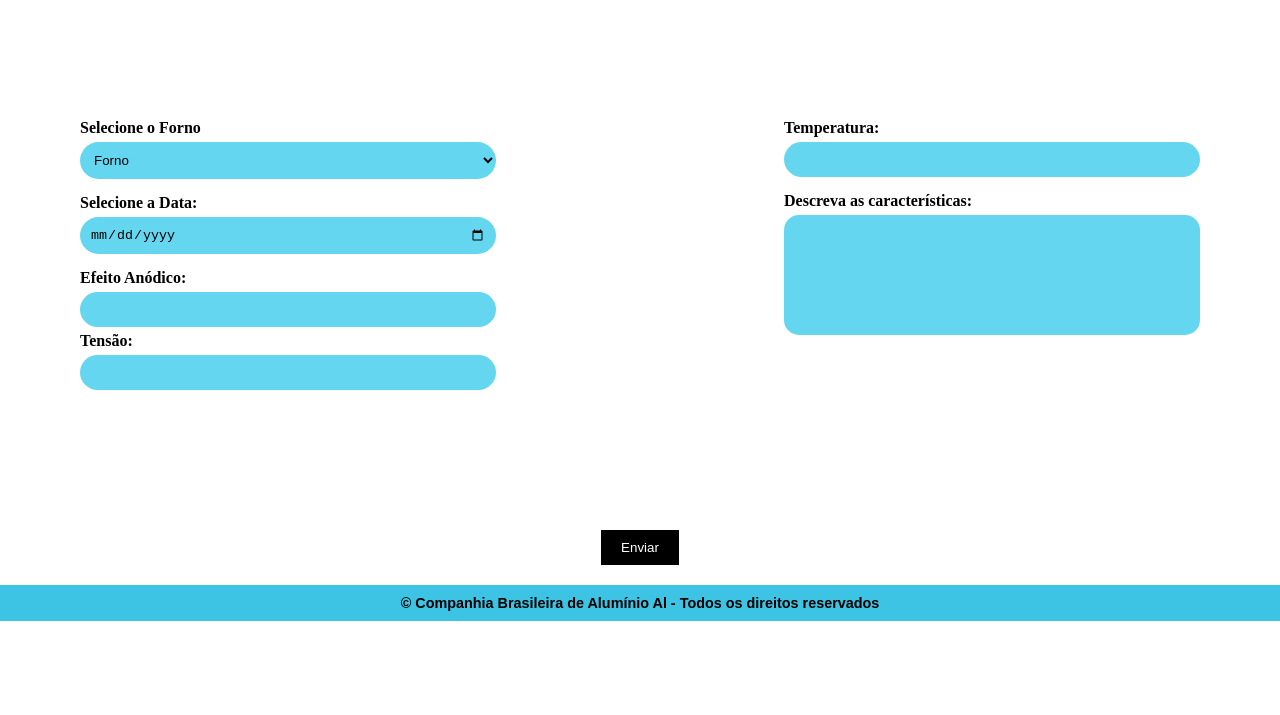
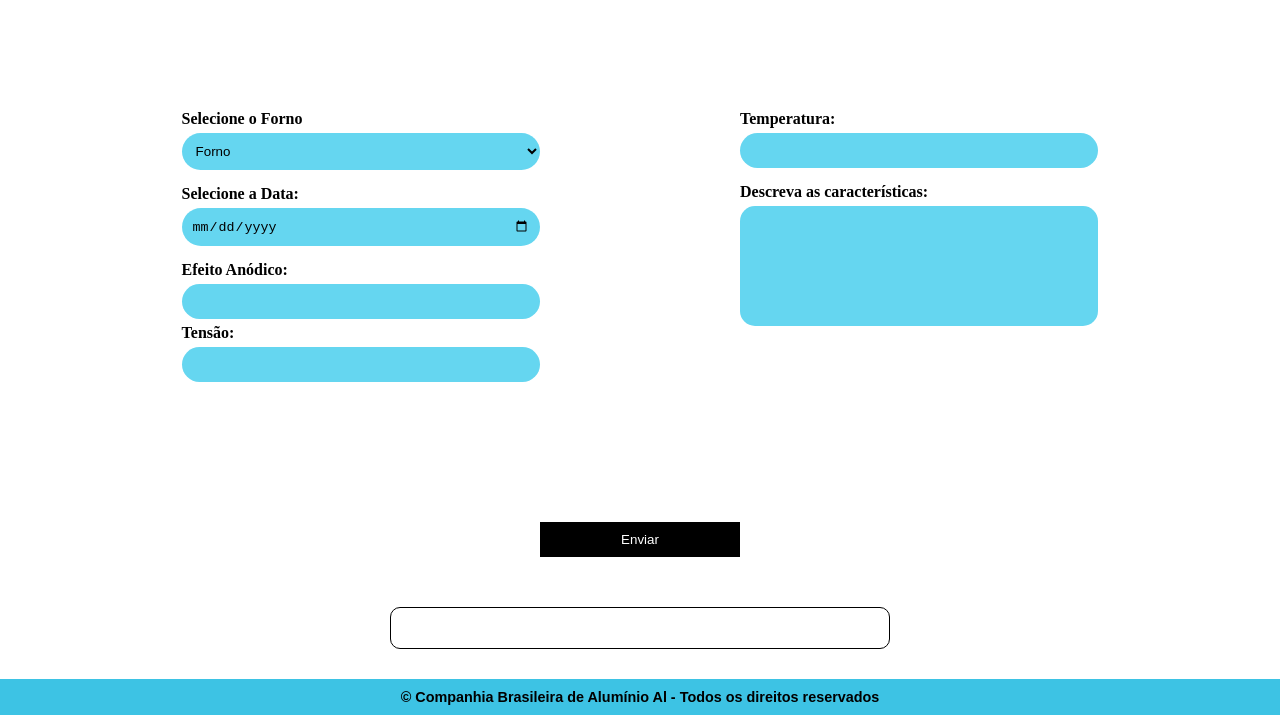
Before and after one commit to thaisasilverio/projetocba, a plain HTML site: page formularioSFIV.html in a window 1280 px wide. Shown: the part 179-894 px from the top of the page. Before the commit the page ends 800 px from the top, so only its background shows below. Drawn offline with Linux system fonts and the light colour scheme.

Commit message:
Ajustando layout

```diff
--- a/css/style.css
+++ b/css/style.css
@@ -114,13 +114,12 @@ a {
     margin: 0 auto;
 }
 
-.sf2-form , .sf4-form {
+.sf2-form, .sf4-form {
     display: flex;
-    justify-content: space-between;
+    justify-content: center;
     gap: 40px;
     flex-wrap: wrap;
 }
-
 .sf2-coluna , .sf4-coluna {
     width: 45%;
     display: flex;
@@ -152,9 +151,10 @@ a {
 }
 
 
-.sf2-btn , .sf4-btn{
+.sf2-btn, .sf4-btn {
+    flex-basis: 100%;
+    max-width: 200px;
     margin: 20px auto;
-    display: block;
     padding: 10px 20px;
     background-color: black;
     color: white;
@@ -242,106 +242,3 @@ label {
     cursor: pointer;
     font-size: 16px;
 }
-
-/*------------------------------------------*/
-/*---------RESPONSIVIDADE TELAS GRANDES-----*/
-/*----------------
-
-@media screen and (min-width: 1440px) {
-
-    main {
-        max-width: 1600px;
-        margin: 40px auto;
-    }
-
-    .sf2-container,
-    .sf4-container {
-        max-width: 1600px;
-    }
-
-    .sf2-form,
-    .sf4-form {
-        gap: 60px;
-    }
-
-    .sf2-coluna,
-    .sf4-coluna {
-        padding: 100px;
-    }
-
-    .sf2-input,
-    .sf4-input,
-    .sf2-textarea,
-    .sf4-textarea {
-        font-size: 18px;
-        padding: 14px;
-    }
-
-    label {
-        font-size: 20px;
-    }
-
-    .sf2-btn,
-    .sf4-btn,
-    .formRelat2 button {
-        font-size: 18px;
-        padding: 14px 28px;
-    }
-
-    #resultado {
-        width: 700px;
-        font-size: 18px;
-    }
-
-    .tituloSala {
-        font-size: 30px;
-    }
-
-    .subtituloSala {
-        font-size: 38px;
-    }
-
-    a {
-        font-size: 18px;
-    }
-}
-
-@media screen and (min-width: 1920px) {
-
-    main {
-        max-width: 1800px;
-    }
-
-    .sf2-container,
-    .sf4-container {
-        max-width: 1800px;
-    }
-
-    .sf2-coluna,
-    .sf4-coluna {
-        padding: 120px;
-    }
-
-    .sf2-input,
-    .sf4-input,
-    .sf2-textarea,
-    .sf4-textarea {
-        font-size: 20px;
-    }
-
-    label {
-        font-size: 22px;
-    }
-
-    .tituloSala {
-        font-size: 36px;
-    }
-
-    .subtituloSala {
-        font-size: 44px;
-    }
-
-    #resultado {
-        width: 850px;
-    }
-}
--- a/formularioSFIV.html
+++ b/formularioSFIV.html
@@ -5,6 +5,7 @@
     <meta charset="UTF-8">
     <title>Document</title>
     <link rel="stylesheet" href="css/style.css">
+    <script src="script.js" defer></script>
 </head>
 
 <body>
@@ -25,12 +26,12 @@
     <main id="mainFormulario2">
         <h1>SALAS FORNOS 4</h1>
     </main>
-    <article class="f4-container">
+    <article class="sf4-container">
         <form class="sf4-form">
             <div class="sf4-coluna">
                 <div class="sf4-campo">
                     <label>Selecione o Forno</label>
-                    <select class="sf4-input">
+                    <select id="forno" class="sf4-input">
                         <option>Forno</option>
                         <option value="701">701</option>
                         <option value="702">702</option>
@@ -116,29 +117,30 @@
                 </div>
                 <div class="sf4-campo">
                     <label>Selecione a Data:</label>
-                    <input type="date" class="sf2-input">
+                    <input id="data" type="date" class="sf2-input">
                 </div>
                 <div class="sf4-campo">
                     <label>Efeito Anódico:</label>
-                    <input type="number" class="sf4-input" step="0.01">
+                    <input id="EA" type="number" class="sf4-input" step="0.01">
                     <div class="sf4-campo">
                         <label>Tensão:</label>
-                        <input type="number" class="sf4-input">
+                        <input id="tensao" type="number" class="sf4-input">
                     </div>
                 </div>
             </div>
             <div class="sf4-coluna">
                 <div class="sf4-campo">
                     <label>Temperatura:</label>
-                    <input type="number" class="sf2-input">
+                    <input id="temperatura" type="number" class="sf2-input">
                 </div>
                 <div class="sf4-campo">
                     <label>Descreva as características:</label>
-                    <textarea class="sf4-textarea"></textarea>
+                    <textarea id="descricao" class="sf4-textarea"></textarea>
                 </div>
             </div>
-            <button type="button" class="sf4-btn">Enviar</button>
+            <button type="button" onclick="feedback()" class="sf4-btn">Enviar</button>
         </form>
+        <pre id="resultado"></pre>
     </article>
     <footer>
         <h2 id="textoDireitos">&copy; Companhia Brasileira de Alumínio Al - Todos os direitos reservados</h2>
```
Also changed, not shown: formularioSFII.html (+1 -1 lines).
